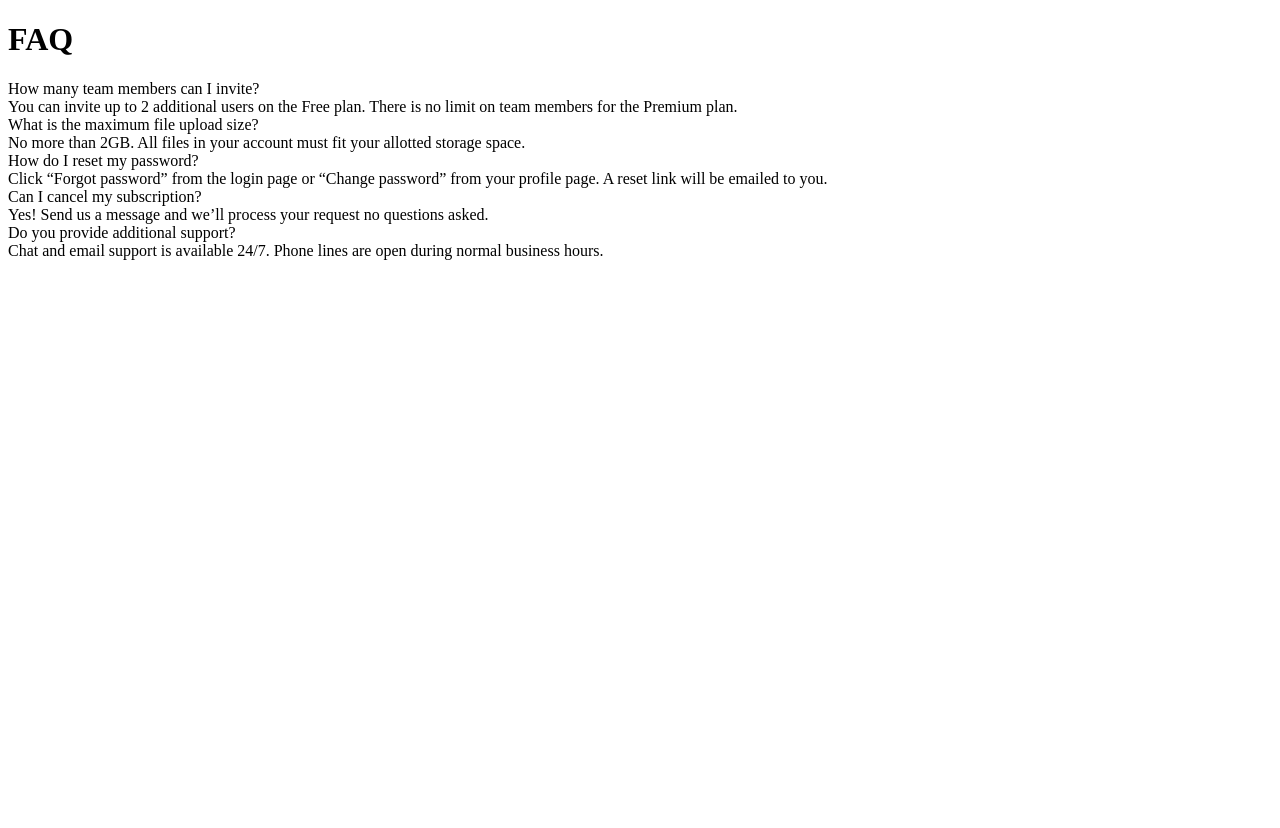
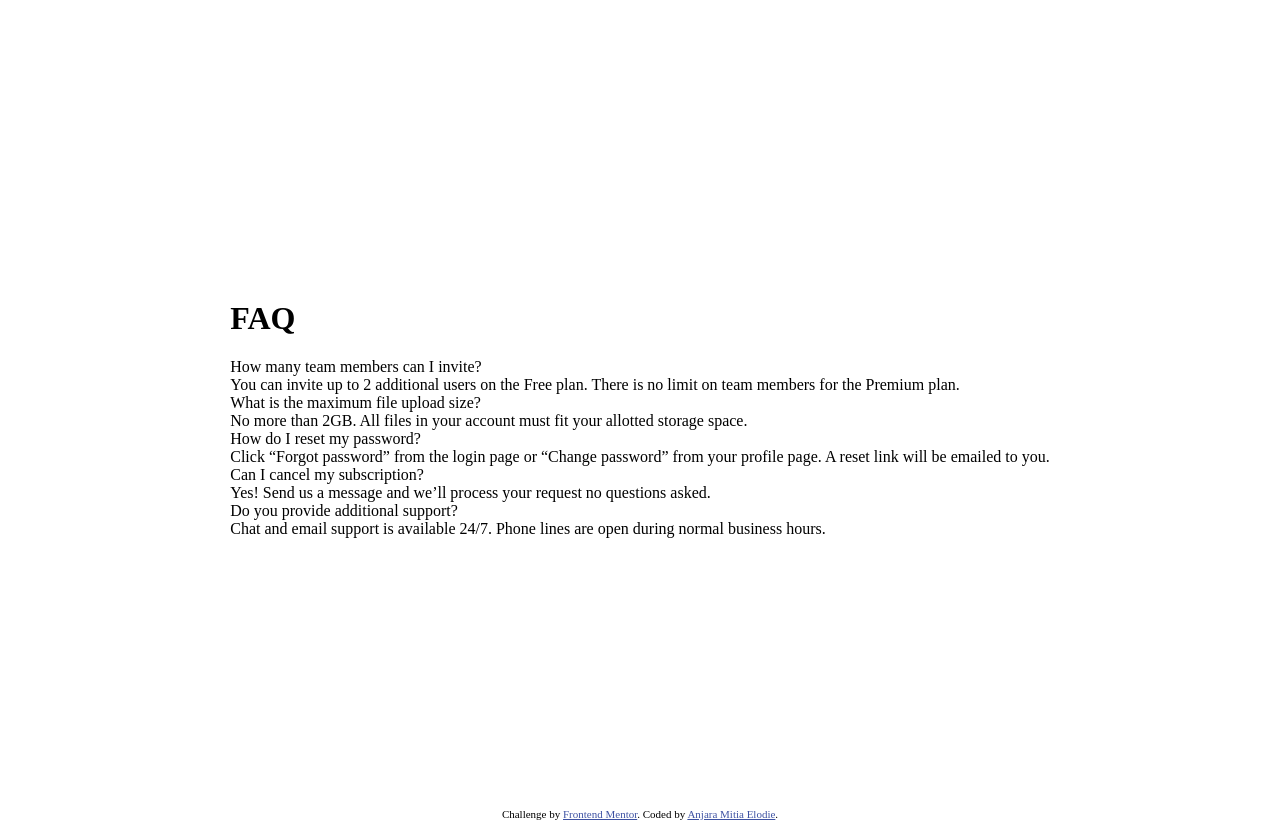
Before and after one commit to MitiaElodie/faq-accordion-card, a Vue app: page / in a window 1280 px wide. Before the commit the page ends 800 px from the top, so only its background shows below. Built offline with nearby package versions, Linux system fonts and the light colour scheme.

Commit message:
install sass-loader and add attribution to app.vue

```diff
--- a/package.json
+++ b/package.json
@@ -18,7 +18,10 @@
     "@vue/compiler-sfc": "^3.0.0",
     "babel-eslint": "^10.1.0",
     "eslint": "^6.7.2",
-    "eslint-plugin-vue": "^7.0.0"
+    "eslint-plugin-vue": "^7.0.0",
+    "node-sass": "^8.0.0",
+    "sass": "^1.57.1",
+    "sass-loader": "^10.4.1"
   },
   "eslintConfig": {
     "root": true,
--- a/public/index.html
+++ b/public/index.html
@@ -5,7 +5,7 @@
     <meta http-equiv="X-UA-Compatible" content="IE=edge">
     <meta name="viewport" content="width=device-width,initial-scale=1.0">
     <link rel="icon" href="<%= BASE_URL %>favicon.ico">
-    <title><%= htmlWebpackPlugin.options.title %></title>
+    <title>FAQ</title>
   </head>
   <body>
     <noscript>
--- a/src/App.vue
+++ b/src/App.vue
@@ -37,6 +37,7 @@ export default {
 </script>
 
 <template>
+  <main>
     <div class="faq__container">
       <div class="faq__content">
         <div class="faq__img-container"></div>
@@ -49,8 +50,25 @@ export default {
         </div>
       </div>
     </div>
+  </main>
+  <footer>
+    <div class="attribution">
+      Challenge by <a href="https://www.frontendmentor.io?ref=challenge" target="_blank">Frontend Mentor</a>.
+      Coded by <a href="https://www.frontendmentor.io/profile/MitiaElodie">Anjara Mitia Elodie</a>.
+    </div>
+  </footer>
 </template>
 
-<style>
+<style lang="scss">
+.faq {
+  &__container {
+    display: flex;
+    align-items: center;
+    justify-content: center;
+    min-height: 100vh;
+  }
+}
 
+.attribution { font-size: 11px; text-align: center; }
+.attribution a { color: hsl(228, 45%, 44%); }
 </style>
```
Also changed, not shown: 1 other file (tests, documents, lock files or other folders). Lines whose indentation alone changed are shown as unchanged.
